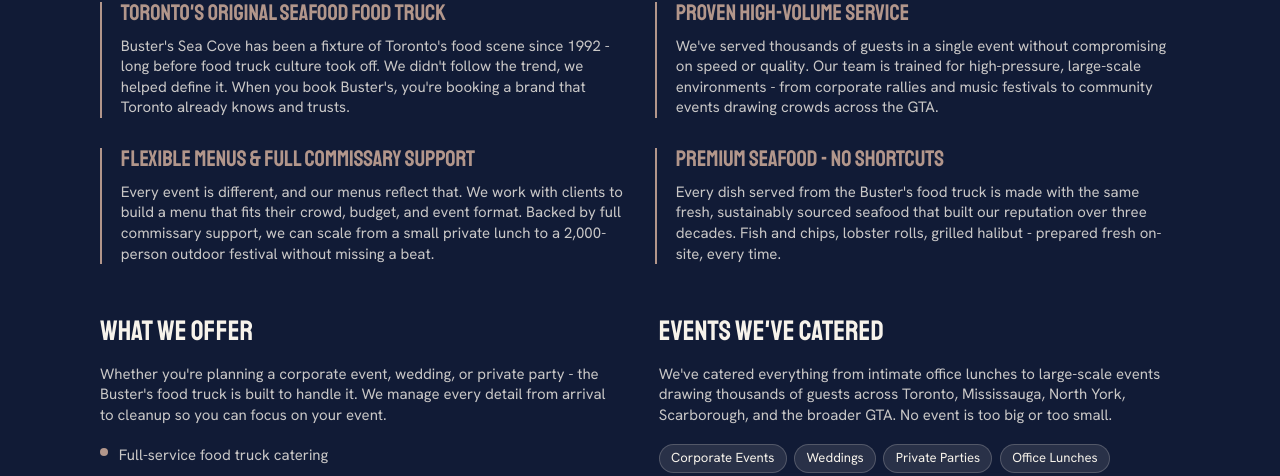
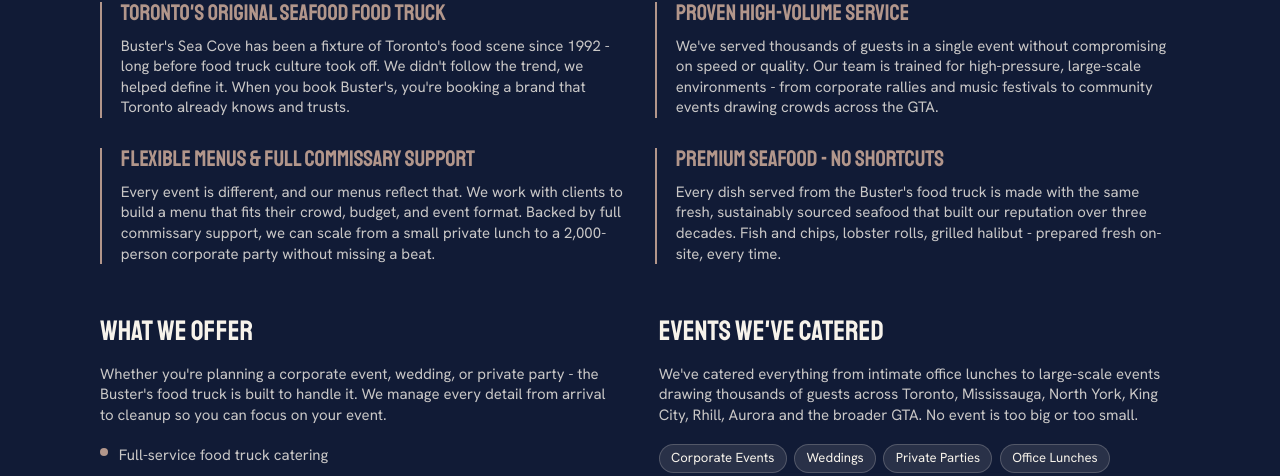
Before and after one commit to aplaino/BSCwebsite, a React (Vite) app in the folder frontend/: page /catering in a window 1280 px wide. Shown: the part 1472-1948 px from the top of the page. Built offline with nearby package versions, Linux system fonts and the light colour scheme; no server answers.

Commit message:
Update copy, rename Quadrel to QuadReal, fix stats label

```diff
--- a/frontend/src/components/CateringPage/CateringWhy.tsx
+++ b/frontend/src/components/CateringPage/CateringWhy.tsx
@@ -22,7 +22,7 @@
   },
   {
     title: "Flexible Menus & Full Commissary Support",
-    body: "Every event is different, and our menus reflect that. We work with clients to build a menu that fits their crowd, budget, and event format. Backed by full commissary support, we can scale from a small private lunch to a 2,000-person outdoor festival without missing a beat.",
+    body: "Every event is different, and our menus reflect that. We work with clients to build a menu that fits their crowd, budget, and event format. Backed by full commissary support, we can scale from a small private lunch to a 2,000-person corporate party without missing a beat.",
   },
   {
     title: "Premium Seafood - No Shortcuts",
@@ -120,7 +120,7 @@
               Events We've Catered
             </h3>
             <p className="font-secondary text-beige-primary/80 text-base leading-snug">
-              We've catered everything from intimate office lunches to large-scale events drawing thousands of guests across Toronto, Mississauga, North York, Scarborough, and the broader GTA. No event is too big or too small.
+              We've catered everything from intimate office lunches to large-scale events drawing thousands of guests across Toronto, Mississauga, North York, King City, Rhill, Aurora and the broader GTA. No event is too big or too small.
             </p>
             <div className="flex flex-wrap gap-2">
               {eventTypes.map((type, i) => (
--- a/frontend/src/pages/About.tsx
+++ b/frontend/src/pages/About.tsx
@@ -112,7 +112,7 @@
           {[
             { val: "100%", label: "Always Fresh Catch" },
             { val: "30+", label: "Years of Heritage" },
-            { val: "1M+", label: "Meals Served Across GTA" },
+            { val: "1M+", label: "Meals Served A Year" },
             { val: "00", label: "Shortcuts Taken" }
           ].map((stat, i) => (
             <motion.div key={i} variants={fadeInUp} className="flex flex-col">
```
Also changed, not shown: frontend/public/Images/Sponsors/quadrel.webp (deleted).
